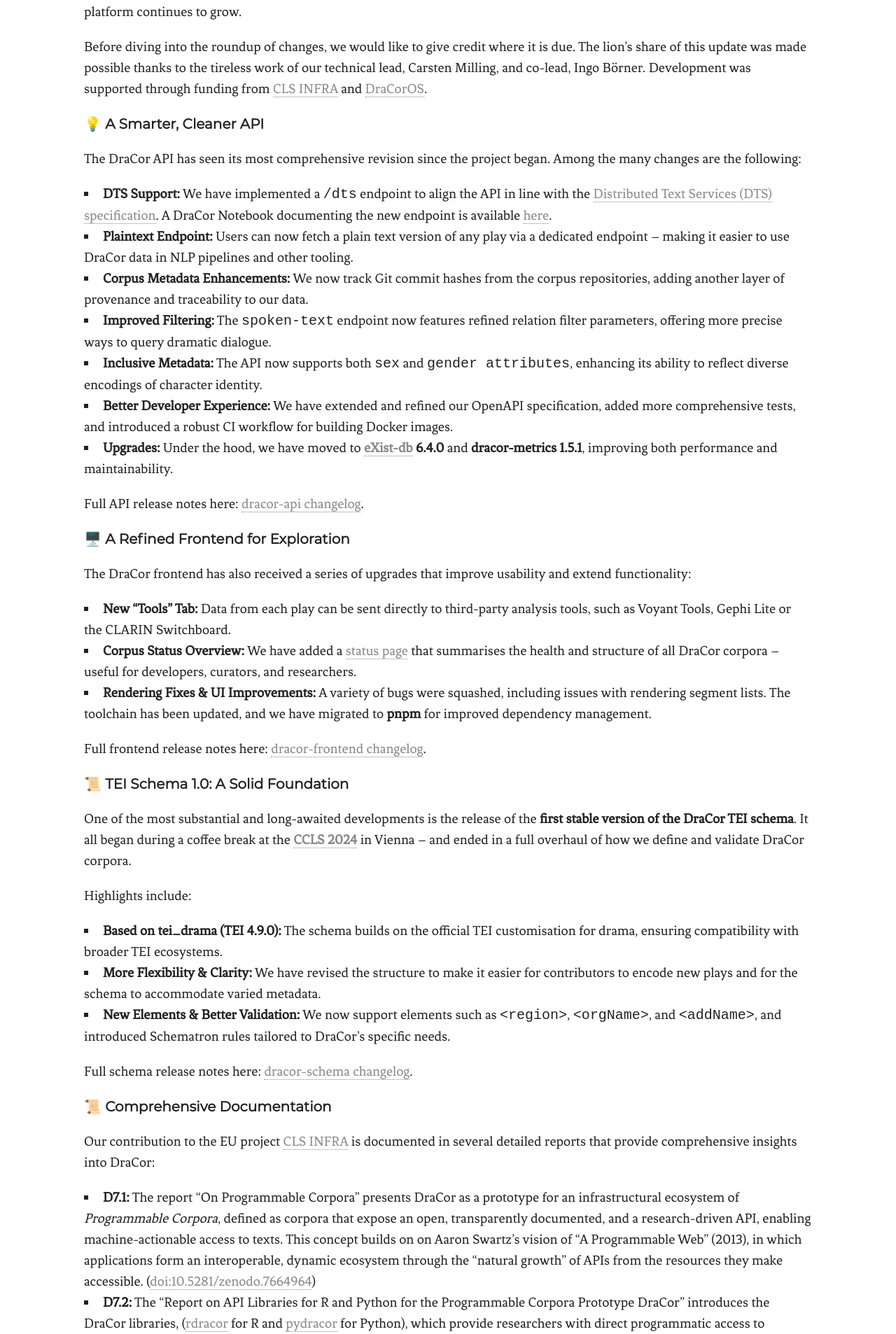
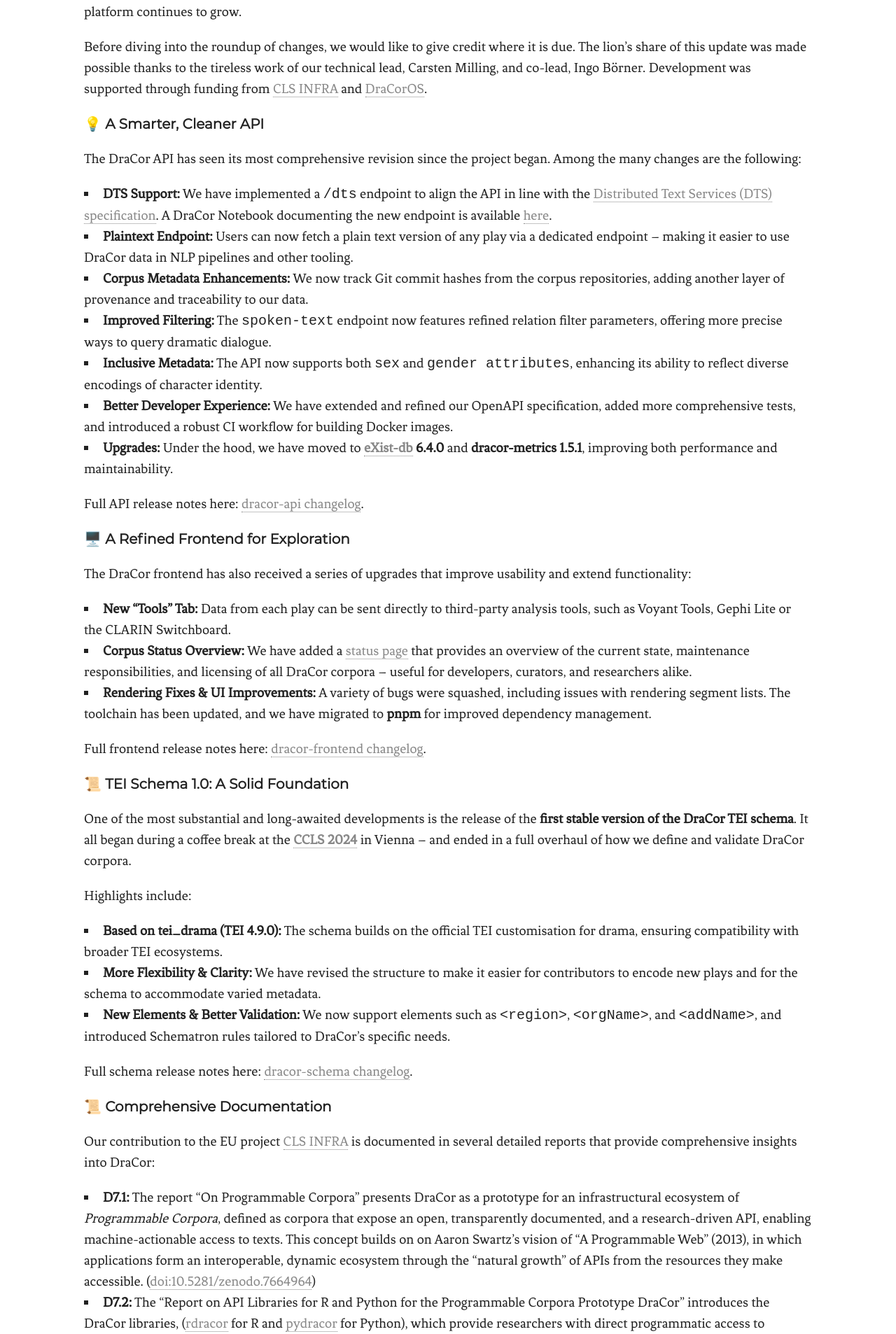
Before and after one commit to weltliteratur/blog, a Jekyll site: the page built from _posts/2025-07-14-dracor-platform-update-2025.markdown, in a window 1280 px wide. Shown: the part 754-2660 px from the top of the page at 70% size. Built offline with Jekyll 4.4.1, drawn with Linux system fonts in a browser that asks for light colours.

Commit message:
reformulation

```diff
--- a/_posts/2025-07-14-dracor-platform-update-2025.markdown
+++ b/_posts/2025-07-14-dracor-platform-update-2025.markdown
@@ -35,7 +35,7 @@
 The DraCor frontend has also received a series of upgrades that improve usability and extend functionality:
 
 - **New "Tools" Tab:** Data from each play can be sent directly to third-party analysis tools, such as Voyant Tools, Gephi Lite or the CLARIN Switchboard.
-- **Corpus Status Overview:** We have added a [status page](https://dracor.org/doc/corpora) that summarises the health and structure of all DraCor corpora – useful for developers, curators, and researchers.
+- **Corpus Status Overview:** We have added a [status page](https://dracor.org/doc/corpora) that provides an overview of the current state, maintenance responsibilities, and licensing of all DraCor corpora – useful for developers, curators, and researchers alike.
 - **Rendering Fixes & UI Improvements:** A variety of bugs were squashed, including issues with rendering segment lists. The toolchain has been updated, and we have migrated to **pnpm** for improved dependency management.
 
 Full frontend release notes here: [dracor-frontend changelog](https://github.com/dracor-org/dracor-frontend/releases).
```
